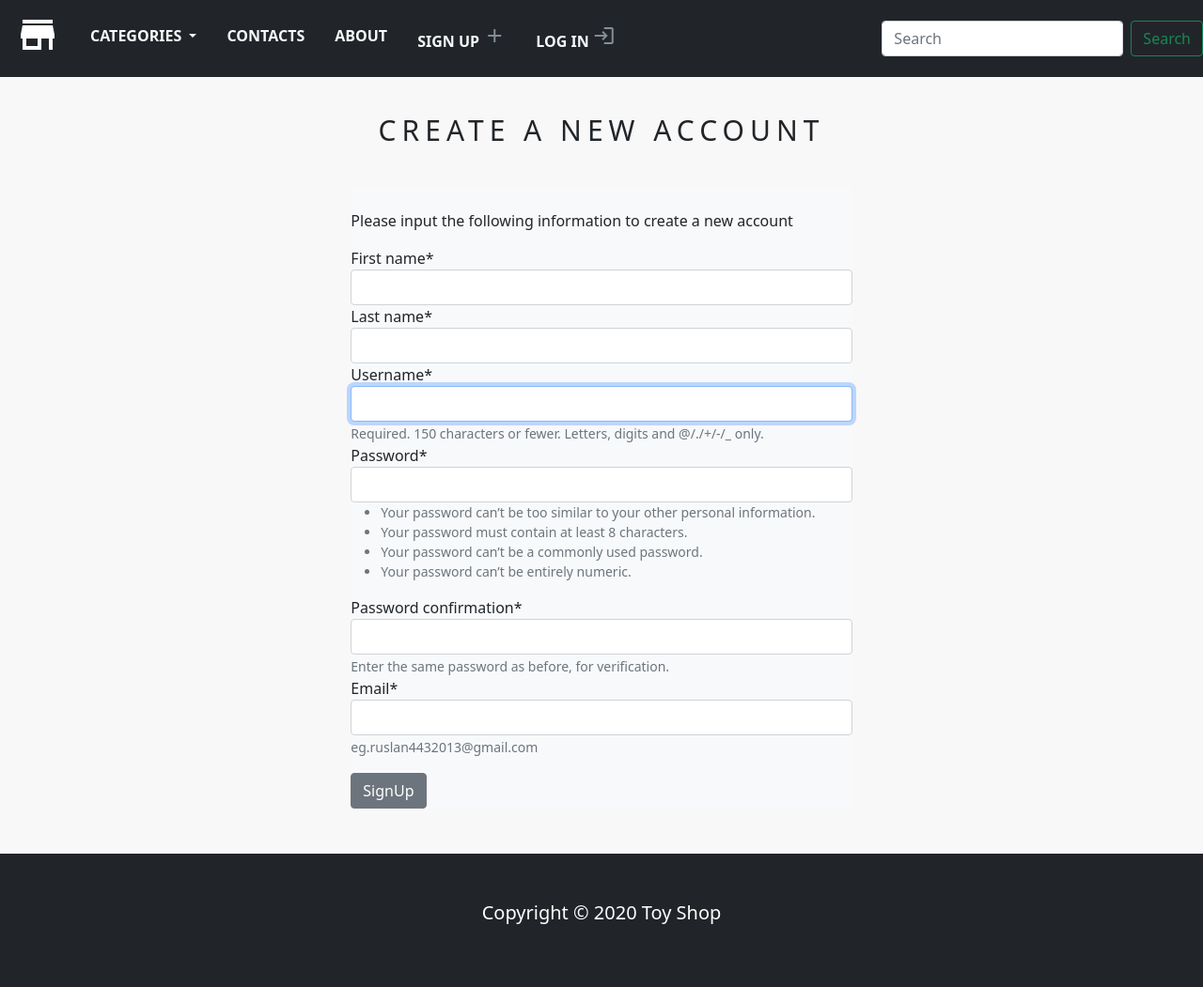
After one commit to ruslan4432013/ecommerce-project, a Django app: page /account/create/ in a window 1280 px wide. The commit adds this page. Shown: the whole page at 94% size. Run offline with Django 3.2, Linux system fonts and the light colour scheme; data that the repository does not hold is empty; some libraries are stand-ins or nearby versions.

Commit message:
Added the possibility of registration

```diff
--- a/ecommerce/settings.py
+++ b/ecommerce/settings.py
@@ -35,7 +35,8 @@ INSTALLED_APPS = [
     'django.contrib.sessions',
     'django.contrib.messages',
     'django.contrib.staticfiles',
-    'shop'
+    'shop',
+    'crispy_forms'
 ]
 
 MIDDLEWARE = [
@@ -131,3 +132,5 @@ MEDIA_ROOT = os.path.join(BASE_DIR, 'static', 'media')
 # https://docs.djangoproject.com/en/3.2/ref/settings/#default-auto-field
 
 DEFAULT_AUTO_FIELD = 'django.db.models.BigAutoField'
+
+CRISPY_TEMPLATE_PACK = 'bootstrap4'
--- a/ecommerce/static/css/base.css
+++ b/ecommerce/static/css/base.css
@@ -19,3 +19,12 @@ body {
     text-transform: uppercase;
     letter-spacing: .2em;
 }
+
+.errorlist li {
+    color: red;
+    font-weight: bold;
+}
+
+.custom_div {
+    margin-bottom: 20px !important;
+}
--- /dev/null
+++ b/shop/forms.py
@@ -0,0 +1,13 @@
+from django import forms
+from django.contrib.auth.forms import UserCreationForm
+from django.contrib.auth.models import User
+
+
+class SignUpForm(UserCreationForm):
+    first_name = forms.CharField(max_length=100, required=True)
+    last_name = forms.CharField(max_length=100, required=True)
+    email = forms.EmailField(max_length=250, help_text='eg.ruslan4432013@gmail.com')
+
+    class Meta:
+        model = User
+        fields = ('first_name', 'last_name', 'username', 'password1', 'password2', 'email')
--- a/shop/templates/navbar.html
+++ b/shop/templates/navbar.html
@@ -21,6 +21,45 @@
             </li>
             <li class="nav-item"><a class="nav-link text-light text-uppercase fw-bold px-3" href="">Contacts</a></li>
             <li class="nav-item"><a class="nav-link text-light text-uppercase fw-bold px-3" href="">About</a></li>
+            {% if request.user.is_authenticated and request.user.first_name %}
+            <li class="nav-item">
+                <span class="nav-link text-light text-uppercase fw-bold px-3">
+                    Welcome, {{ request.user.first_name }}!
+                     <i class="material-icons cart-icon">
+                        account_circle
+                    </i>
+                </span>
+            </li>
+
+            <li class="nav-item">
+                <a class="nav-link text-light text-uppercase fw-bold px-3" href="{% url 'signout' %}">
+                    Sign Out
+                    <i class="material-icons cart-icon">
+                        exit_to_app
+                    </i>
+                </a>
+            </li>
+
+            {% else %}
+            <li class="nav-item">
+                <a class="nav-link text-light text-uppercase fw-bold px-3" href="{% url 'signup' %}">
+                    Sign Up
+                    <i class="material-icons cart-icon">
+                        add
+                    </i>
+                </a>
+            </li>
+
+            <li class="nav-item">
+                <a class="nav-link text-light text-uppercase fw-bold px-3" href="{% url 'login' %}">
+                    Log In
+                    <i class="material-icons cart-icon">
+                        login
+                    </i>
+                </a>
+            </li>
+            {% endif %}
+
             {% if item_count > 0 %}
             <li class="nav-item">
                 <a class="nav-link text-light text-uppercase fw-bold px-3" href="{% url 'cart_detail' %}">
--- /dev/null
+++ b/shop/templates/signup.html
@@ -0,0 +1,46 @@
+{% extends 'base.html' %}
+{% load static %}
+
+{% load crispy_forms_tags %}
+
+{% block title %}
+Create New Account
+{% endblock %}
+
+{% block content %}
+    <div>
+        {% if not form.is_valid %}
+            <div>
+                <br>
+                <h1 class="product_title text-center">
+                    Create a new account
+                </h1>
+                <br>
+                <div class="col-9 col-sm-9 col-md-6 col-lg-5 mx-auto bg-light">
+                    <br>
+                    <p>Please input the following information to create a new account</p>
+                    <form method="post">
+                        {% csrf_token %}
+                        <p>{{ form | crispy }}</p>
+                        <button type="submit" name="button" class="btn btn-secondary">SignUp</button>
+                    </form>
+                </div>
+            </div>
+        {% else %}
+        <div class="mx-auto">
+            <br>
+            <h1 class="product_title text-center">
+                Your account has been successfully created
+            </h1>
+            <br>
+            <div>
+                <p>Your account has been created and ready to use!</p>
+                <br>
+                <a href="{% url 'home' %}">Continue shopping</a>
+            </div>
+
+        </div>
+        {% endif %}
+    </div>
+
+{% endblock %}
--- a/shop/urls.py
+++ b/shop/urls.py
@@ -10,4 +10,7 @@ urlpatterns = [
     path('cart/add/<int:product_id>', views.add_cart, name='add_cart'),
     path('cart/remove/<int:product_id>', views.cart_remove, name='cart_remove'),
     path('cart/remove_product/<int:product_id>', views.cart_remove_product, name='cart_remove_product'),
+    path('account/create/', views.signUpView, name='signup'),
+    path('account/login/', views.loginView, name='login'),
+path('account/signout/', views.signoutView, name='signout'),
 ]
--- a/shop/views.py
+++ b/shop/views.py
@@ -1,7 +1,10 @@
 from django.shortcuts import render, get_object_or_404, redirect
 from .models import Category, Product, Cart, CartItem
 from django.core.exceptions import ObjectDoesNotExist
-
+from django.contrib.auth.models import Group, User
+from .forms import SignUpForm
+from django.contrib.auth.forms import AuthenticationForm
+from django.contrib.auth import login, authenticate, logout
 
 # Create your views here.
 
@@ -61,6 +64,7 @@ def cart_detail(request, total=0, counter=0, cart_items=None):
         pass
     return render(request, 'cart.html', dict(cart_items=cart_items, total=total, counter=counter))
 
+
 def cart_remove(request, product_id):
     cart = Cart.object.get(cart_id=_cart_id(request))
     product = get_object_or_404(Product, id=product_id)
@@ -72,9 +76,44 @@ def cart_remove(request, product_id):
         cart_item.delete()
     return redirect('cart_detail')
 
+
 def cart_remove_product(request, product_id):
     cart = Cart.object.get(cart_id=_cart_id(request))
     product = get_object_or_404(Product, id=product_id)
     cart_item = CartItem.object.get(product=product, cart=cart)
     cart_item.delete()
     return redirect('cart_detail')
+
+
+def signUpView(request):
+    if request.method == 'POST':
+        form = SignUpForm(request.POST)
+        if form.is_valid():
+            form.save()
+            username = form.cleaned_data.get('username')
+            signup_user = User.objects.get(username=username)
+            user_group = Group.objects.get(name='User')
+            user_group.user_set.add(signup_user)
+    else:
+        form = SignUpForm()
+    return render(request, 'signup.html', {'form': form})
+
+def loginView(request):
+    if request.method == 'POST':
+        form = AuthenticationForm(data=request.POST)
+        if form.is_valid():
+            username = request.POST['username']
+            password = request.POST['password']
+            user = authenticate(username=username, password=password)
+            if user is not None:
+                login(request, user)
+                return redirect('home')
+            else:
+                return  redirect('signup')
+    else:
+        form = AuthenticationForm()
+    return render(request, 'login.html', {'form': form})
+
+def signoutView(request):
+    logout(request)
+    return redirect('login')
```
Also changed, not shown: shop/templates/login.html (added, +45 -0 lines).
